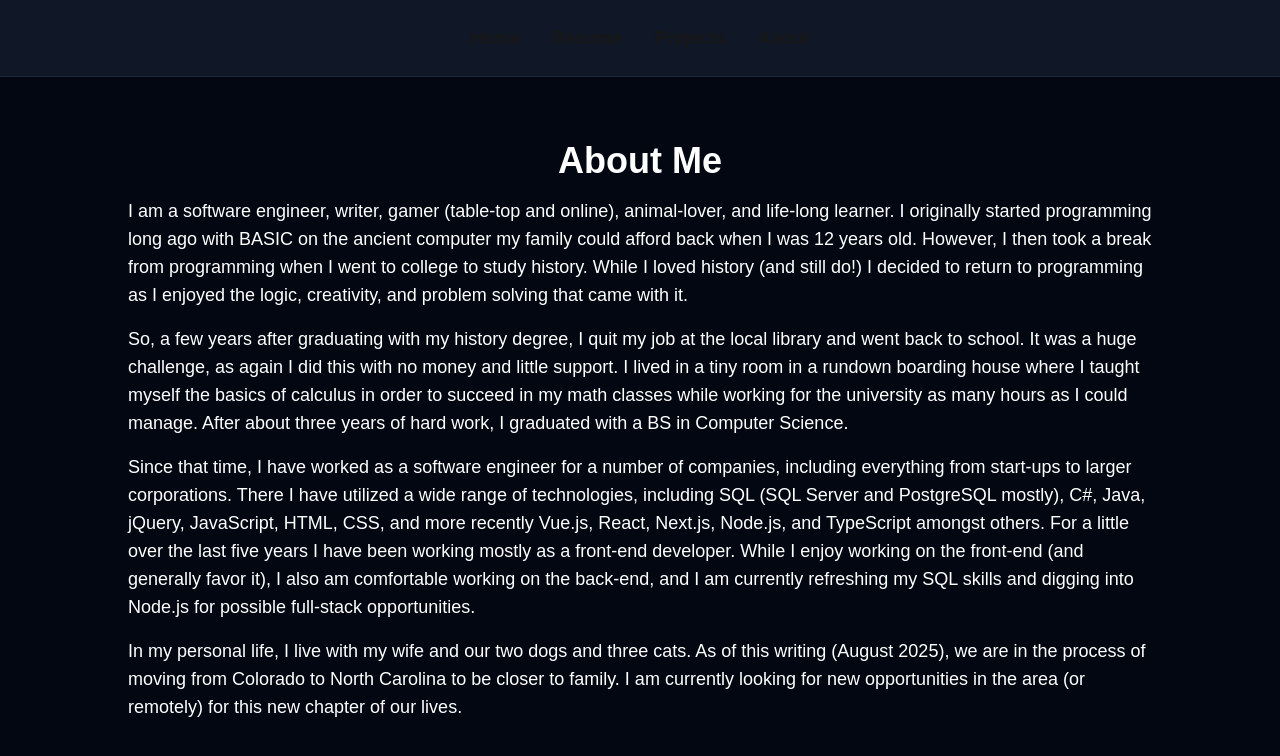
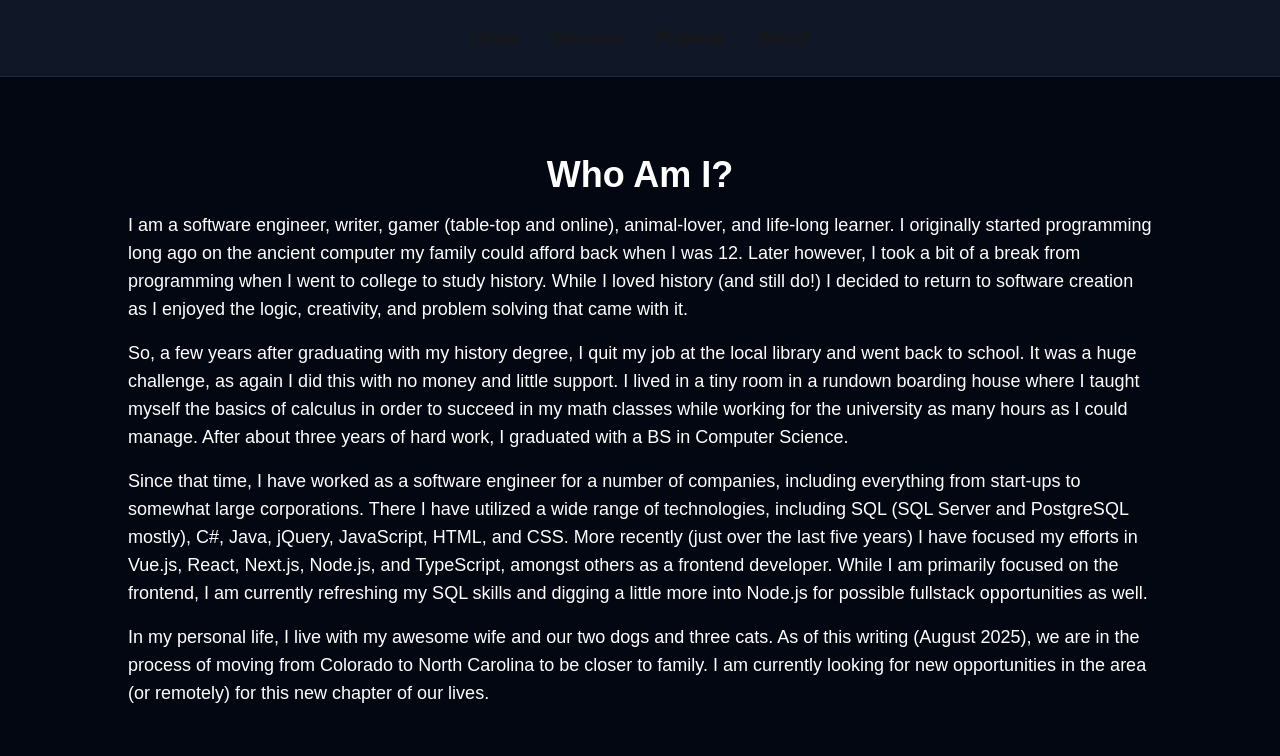
Before and after one commit to jarmbrust/portfolio-website, a Next.js app: page /about in a window 1280 px wide. Shown: the top 756 px of the page. Built offline with nearby package versions, Linux system fonts and the light colour scheme.

Commit message:
more rewording

```diff
--- a/src/app/about/page.tsx
+++ b/src/app/about/page.tsx
@@ -1,11 +1,11 @@
 export default function About() {
   return (
     <div className="flex-1 flex flex-col items-center justify-center w-full text-white">
-      <h1 className="text-4xl font-bold mb-4">About Me</h1>
+      <h1 className="text-4xl font-bold mb-4">Who Am I?</h1>
       <p className="text-lg mb-4">I am a software engineer, writer, gamer (table-top and online), animal-lover, and life-long learner.
-        I originally started programming long ago with BASIC on the ancient computer my family could afford back when I was 12 years old.
-        However, I then took a break from programming when I went to college to study history. While I loved history (and still do!) I
-        decided to return to programming as I enjoyed the logic, creativity, and problem solving that came with it.
+        I originally started programming long ago on the ancient computer my family could afford back when I was 12.
+        Later however, I took a bit of a break from programming when I went to college to study history. While I loved history
+        (and still do!) I decided to return to software creation as I enjoyed the logic, creativity, and problem solving that came with it.
       </p>
       <p className="text-lg mb-4">
         So, a few years after graduating with my history degree, I quit my job at the local library and went back to school.
@@ -15,14 +15,13 @@ export default function About() {
       </p>
       <p className="text-lg mb-4">
         Since that time, I have worked as a software engineer for a number of companies, including everything from start-ups to
-        larger corporations.  There I have utilized a wide range of technologies, including SQL (SQL Server and PostgreSQL mostly), C#, Java,
-        jQuery, JavaScript, HTML, CSS, and more recently Vue.js, React, Next.js, Node.js, and TypeScript amongst others. For a little over
-        the last five years I have been working mostly as a front-end developer. While I enjoy working on the front-end (and generally favor it),
-        I also am comfortable working on the back-end, and I am currently refreshing my SQL skills and digging into Node.js
-        for possible full-stack opportunities.
+        somewhat large corporations.  There I have utilized a wide range of technologies, including SQL (SQL Server and PostgreSQL mostly),
+        C#, Java, jQuery, JavaScript, HTML, and CSS.  More recently (just over the last five years) I have focused my efforts in Vue.js,
+        React, Next.js, Node.js, and TypeScript, amongst others as a frontend developer.  While I am primarily focused on the frontend,
+        I am currently refreshing my SQL skills and digging a little more into Node.js for possible fullstack opportunities as well.
       </p>
       <p className="text-lg mb-4">
-        In my personal life, I live with my wife and our two dogs and three cats.  As of this writing (August 2025),
+        In my personal life, I live with my awesome wife and our two dogs and three cats.  As of this writing (August 2025),
         we are in the process of moving from Colorado to North Carolina to be closer to family.
         I am currently looking for new opportunities in the area (or remotely) for this new chapter of our lives.
       </p>
```
